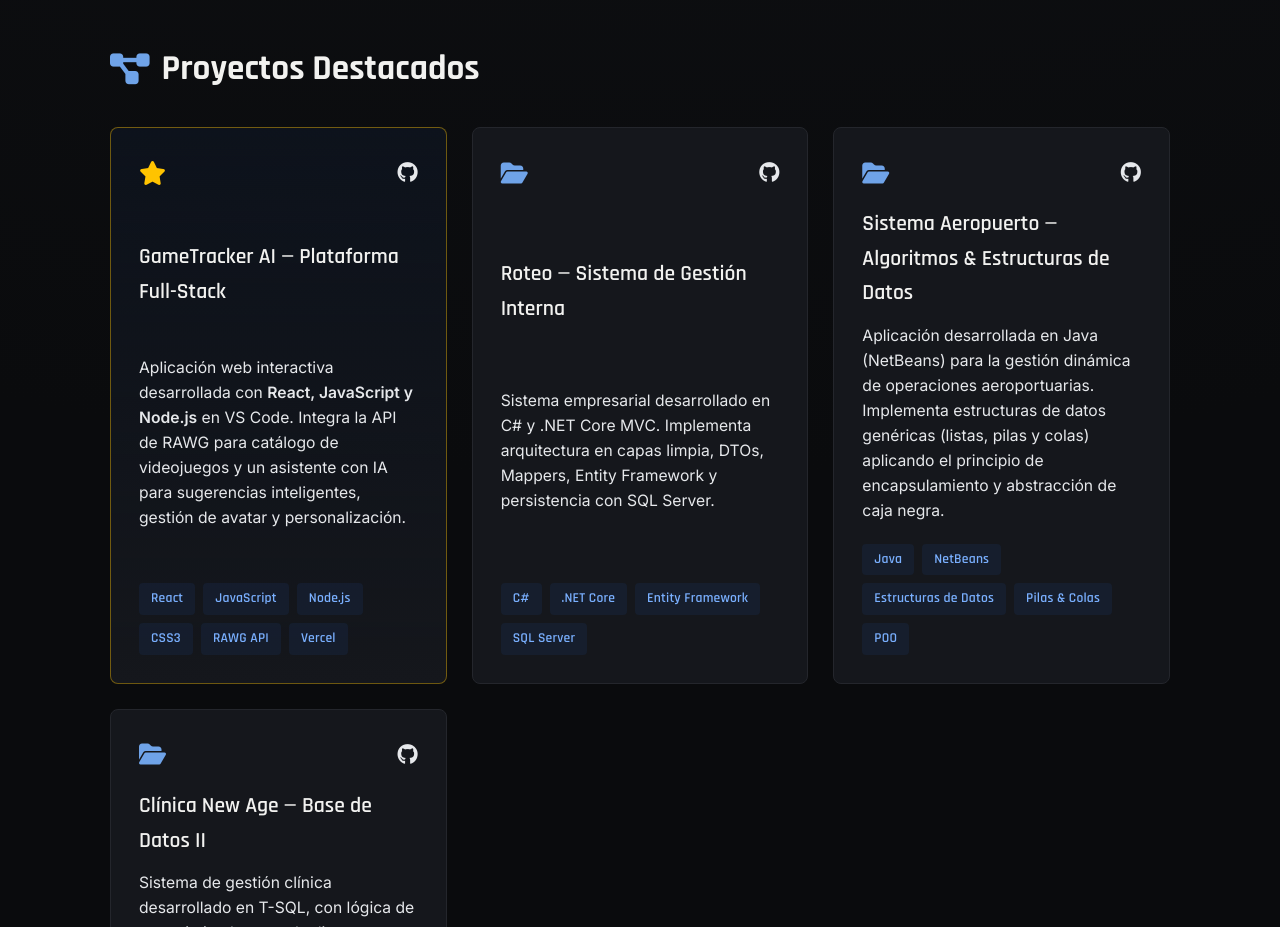
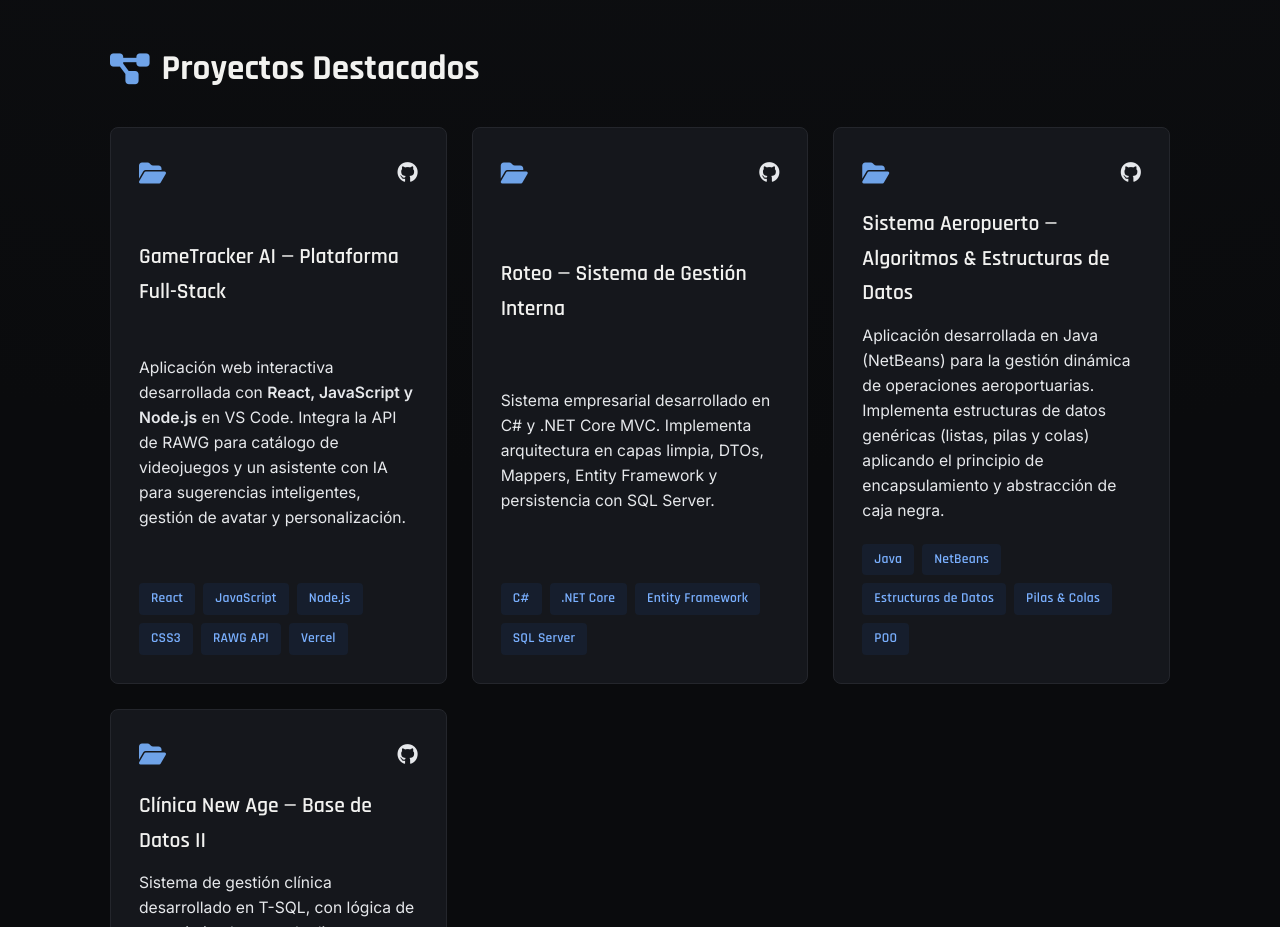
Before and after one commit to MateoB18/MateoB18.github.io, a plain HTML site: page index.html in a window 1280 px wide. Shown: the part 2160-3087 px from the top of the page. Drawn offline with Linux system fonts and the light colour scheme.

Commit message:
Update project card and footer structure in index.html

```diff
--- a/index.html
+++ b/index.html
@@ -128,9 +128,9 @@
             <h2 class="tituloSeccion"><i class="fa-solid fa-diagram-project"></i> Proyectos Destacados</h2>
             <div class="grillaProyectos">
 
-                <div class="tarjetaProyecto proyectoEstrella">
+                <div class="tarjetaProyecto">
                     <div class="encabezadoProyecto">
-                        <i class="fa-solid fa-star iconoEstrella"></i>
+                        <i class="fa-solid fa-folder-open iconoCarpeta"></i>
                         <div class="enlacesInternosProyecto">
                             <a href="https://github.com/MateoB18" target="_blank" aria-label="Código en GitHub"><i class="fa-brands fa-github"></i></a>
                         </div>
```
